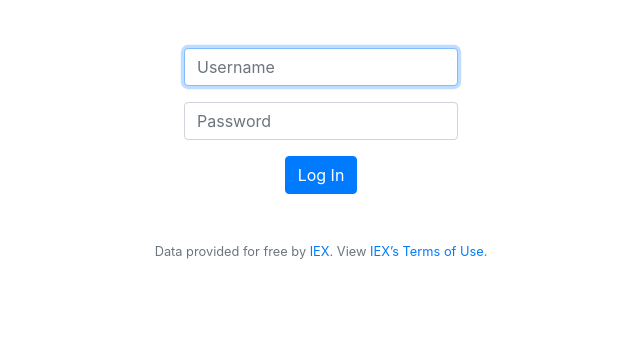
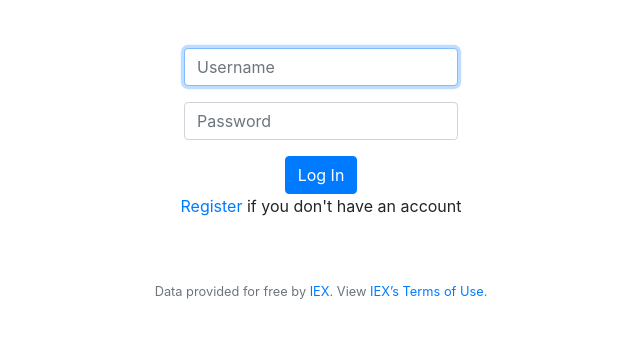
Before and after one commit to Jiuhk/C-50, a Flask app: page /login in a window 1280 px wide. Shown: the part 76-414 px from the top of the page, without its empty margins (319-959 px from the left). Run offline with Flask 2, Linux system fonts and the light colour scheme; some libraries are stand-ins or nearby versions.

Commit message:
Update login.html

```diff
--- a/templates/login.html
+++ b/templates/login.html
@@ -13,5 +13,8 @@
             <input class="form-control" name="password" placeholder="Password" type="password">
         </div>
         <button class="btn btn-primary" type="submit">Log In</button>
+        <p>
+            <a href="/register" id="register" >Register</a> if you don't have an account
+        </p>
     </form>
 {% endblock %}
```
